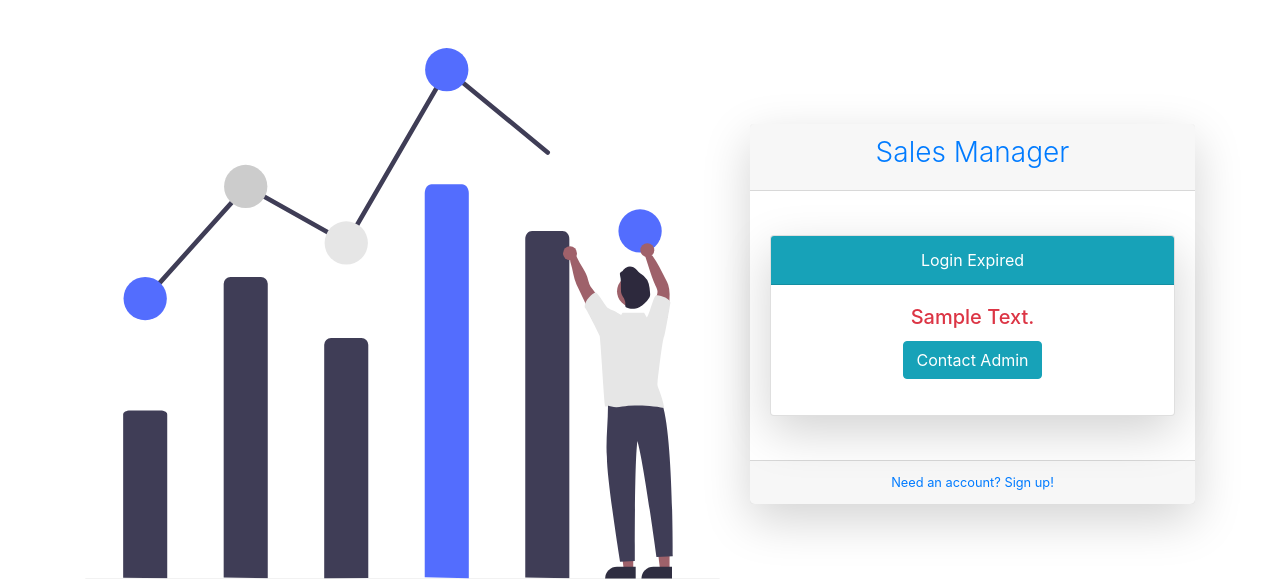
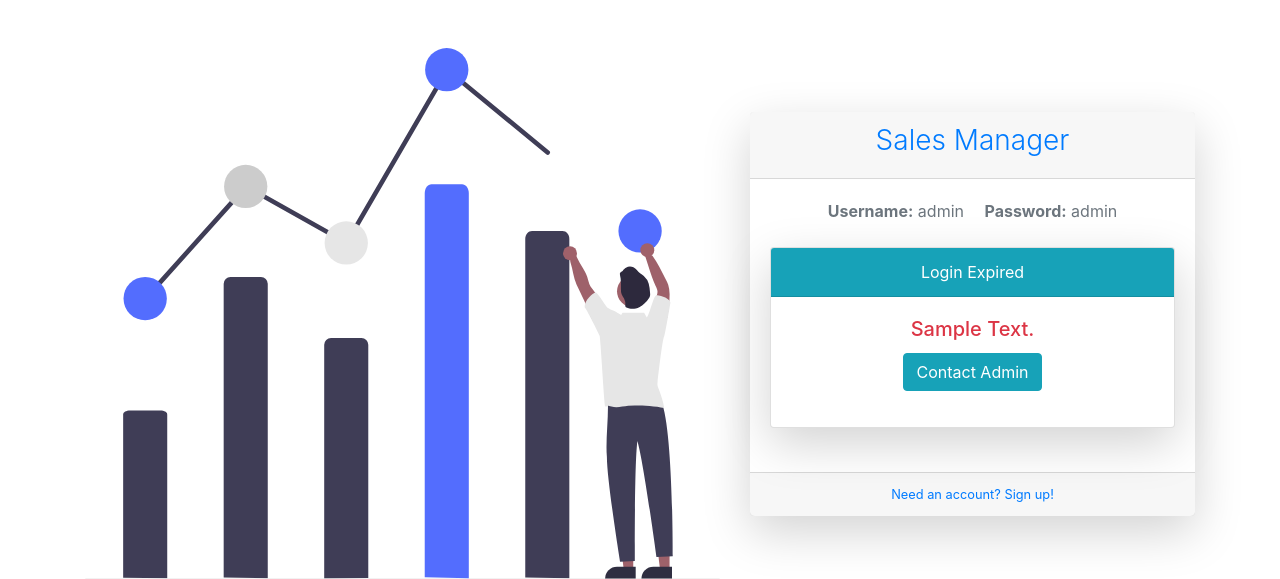
Before and after one commit to rakibul-islam-raju/IMS, a Django app: page /accounts/login/ in a window 1280 px wide. Shown: the top 579 px of the page. Run offline with Django 3.2, Linux system fonts and the light colour scheme; tables that the repository leaves empty hold one stand-in row (values such as "Sample post"); some libraries are stand-ins or nearby versions.

Commit message:
[ADD] Added demo login cred

```diff
--- a/templates/account/login.html
+++ b/templates/account/login.html
@@ -22,12 +22,19 @@
                         {% get_providers as socialaccount_providers %}
                     </div>
                     <div class="card-body">
-                        <form class="login {% if date_remaining < 0 %}d-none{% endif %}" method="POST" action="{% url 'account_login' %}">
+                        <p class="text-center text-secondary">
+                            <span class="font-weight-bold ">Username:</span> admin
+                            <span class="font-weight-bold ml-3">Password:</span> admin
+                        </p>
+                        <form class="login {% if date_remaining < 0 %}d-none{% endif %}" method="POST"
+                            action="{% url 'account_login' %}">
                             {% csrf_token %}
                             {{ form|crispy }}
                             <div class="form-group d-flex align-items-center justify-content-between mt-4 mb-0">
-                                <a class="button secondaryAction small" href="{% url 'account_reset_password' %}">{% trans "Forgot Password?" %}</a>
-                                <button class="primaryAction btn btn-primary" type="submit">{% trans "Sign In" %}</button>
+                                <a class="button secondaryAction small"
+                                    href="{% url 'account_reset_password' %}">{% trans "Forgot Password?" %}</a>
+                                <button class="primaryAction btn btn-primary"
+                                    type="submit">{% trans "Sign In" %}</button>
                             </div>
                         </form>
 
@@ -39,7 +46,9 @@
                             <div class="card-body">
                                 <h5 class="card-title text-danger">{{expire_msg.message|title}}</h5>
                                 <p>
-                                        <button class="btn btn-info" type="button" data-toggle="collapse" data-target="#collapseExample" aria-expanded="false" aria-controls="collapseExample">
+                                    <button class="btn btn-info" type="button" data-toggle="collapse"
+                                        data-target="#collapseExample" aria-expanded="false"
+                                        aria-controls="collapseExample">
                                         Contact Admin
                                     </button>
                                 </p>
```
Lines whose indentation alone changed are shown as unchanged.
